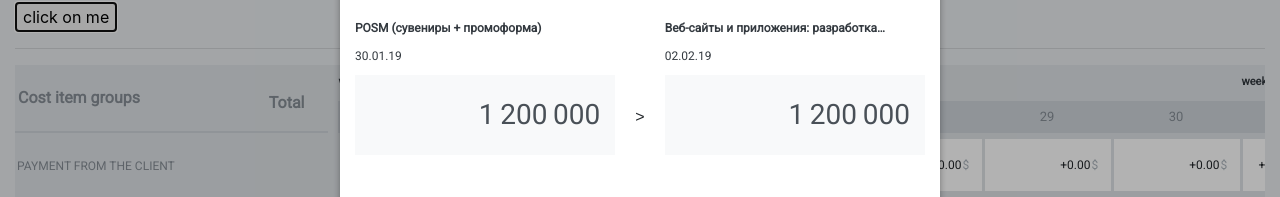
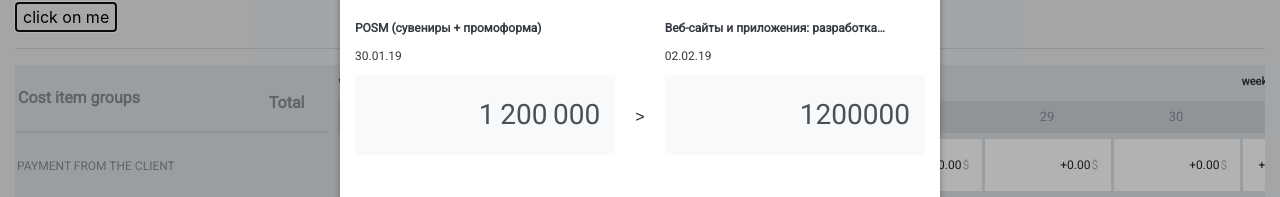
Before and after one commit to apechkin/vue-components, a Vue app: page / in a window 1280 px wide. Both pictures are taken after a click on the button "click on me". Shown: the part 337-534 px from the top of the page. Built offline with nearby package versions, Linux system fonts and the light colour scheme.

Commit message:
Create RInfo component

```diff
--- a/src/components/RDialogs/MoveFunds/container.vue
+++ b/src/components/RDialogs/MoveFunds/container.vue
@@ -14,7 +14,9 @@
       <div class="element-title">Веб-сайты и приложения: разработка…</div>
       <div class="element-date">02.02.19</div>
       <div class="element-value">
-        <r-input :value="inVal" roundRate="2" :boxStyles="styleObject" />
+        <r-info :content="inVal"
+                :boxStyles="styleObject"
+                :contentStyles="contentStyles" />
       </div>
     </div>
   </div>
@@ -22,9 +24,11 @@
 
 <script>
   import RInput from '@/RLightInput/index.vue'
+  import RInfo from '@/RInfo/index.vue'
   export default {
     components: {
-      RInput
+      RInput,
+      RInfo
     },
     data () {
       return {
@@ -35,6 +39,16 @@
           width: '100%',
           minHeight: '80px',
           'justify-content': 'flex-end'
+        },
+        contentStyles: {
+          'border': 'none',
+          'font-family': 'Roboto-Regular, Roboto',
+          'font-weight': '400',
+          'font-style': 'normal',
+          'font-size': '28px',
+          'color': '#495057',
+          'text-align': 'right',
+          'margin-right': '15px'
         }
       }
     },
--- /dev/null
+++ b/src/components/RInfo/index.vue
@@ -0,0 +1,35 @@
+<template>
+  <div class="info" :style="boxStyles">
+    <div class="info-content" :style="contentStyles">{{content}}</div>
+  </div>
+</template>
+
+<script>
+  export default {
+    props: {
+      boxStyles: {
+        type: Object,
+        default: () => ({})
+      },
+      contentStyles: {
+        type: Object,
+        default: () => ({})
+      },
+      content: [String, Number]
+    }
+  }
+</script>
+
+<style lang="scss" scoped>
+  .info {
+    position: relative;
+    display: flex;
+    align-items: center;
+    background-color: rgb(107, 110, 110);
+  }
+  .info-content {
+    background: none;
+    width: inherit;
+  }
+
+</style>
--- a/src/components/RLightInput/index.vue
+++ b/src/components/RLightInput/index.vue
@@ -9,10 +9,13 @@
       :name="name"
       v-model="proxy"
       :step="steps"
-      :style="inputStyles"
+      :style="contentStyles"
       @blur="focused=false"
     >
-    <span v-show="!focused" @click="handleClick" class="box-fake">
+    <span v-show="!focused"
+          @click="handleClick"
+          class="box-fake"
+          :style="contentStyles">
       {{fakeValue}}
     </span>
   </div>
@@ -38,7 +41,7 @@
         type: Object,
         default: () => ({})
       },
-      inputStyles: {
+      contentStyles: {
         type: Object,
         default: () => ({})
       }
```
